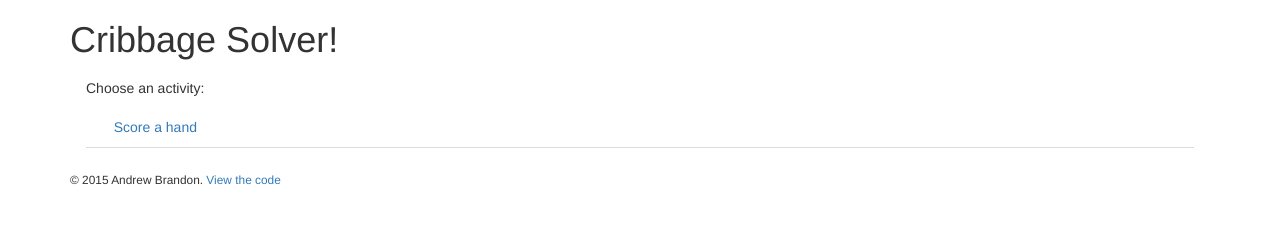
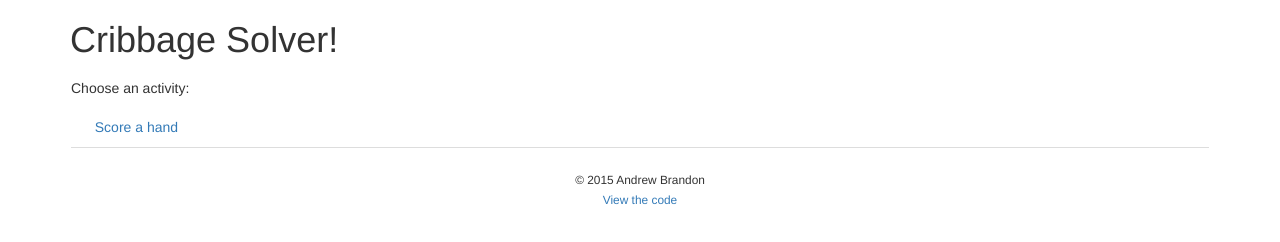
Before and after one commit to drbr/cribbage, a plain HTML site: page index.html in a window 1280 px wide. Drawn offline with nearby package versions, Linux system fonts and the light colour scheme; some packages are replaced by stand-ins of ours.

Commit message:
Updated the layout of the main page

```diff
--- a/index.html
+++ b/index.html
@@ -2,6 +2,8 @@
 <html ng-app="CribbageApp">
 <head>
   <title>Cribbage Solver</title>
+
+  <meta name="viewport" content="width=device-width, initial-scale=1">
 
   <!-- Import the application code -->
   <script src="logicDependencies.js"></script>
@@ -12,11 +14,10 @@
 
     <h1>Cribbage Solver!</h1>
 
-    <div class="container-fluid">
     <nav class="navbar">
     <h5>Choose an activity:</h5>
     <ul class="nav nav-tabs">
-        <li>&nbsp;&nbsp;&nbsp;</li><!-- Indent the first tab -->
+      <li>&nbsp;&nbsp;</li><!-- Indent the first tab -->
       <li ng-repeat="tab in activityTabs" ui-sref-active="active">
         <a ng-if="tab.enabled" ui-sref="{{tab.name}}">{{tab.string}}</a>
       </li>
@@ -25,14 +26,14 @@
 
     <div ui-view></div>
 
-    </div>
-
-    <footer>
+  <div class="text-center">
     <small>
-        &copy; 2015 Andrew Brandon.
+      &copy; 2015 Andrew Brandon<br/>
       <a href="http://www.github.com/drbr/cribbage">View the code</a>
     </small>
   </footer>
+
   </div>
+
 </body>
 </html>
```
Lines whose indentation alone changed are shown as unchanged.
